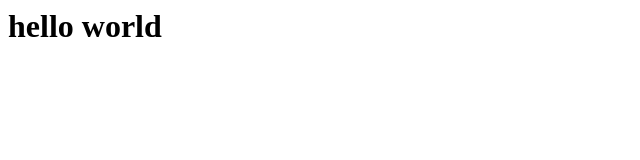
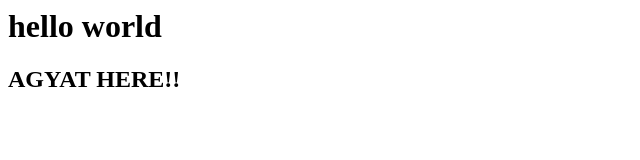
Before and after one commit to Abhishekgt/cicd, a plain HTML site: page index.html in a window 1280 px wide. Shown: the whole page, without its empty margins (0-640 px from the left). Drawn offline with Linux system fonts and the light colour scheme.

Commit message:
Update index.html

```diff
--- a/index.html
+++ b/index.html
@@ -4,5 +4,6 @@
 </head>
 <body>
   <h1>hello world<h1>
+  <h2>AGYAT HERE!!</h2>
 </body>
 </html>
```
